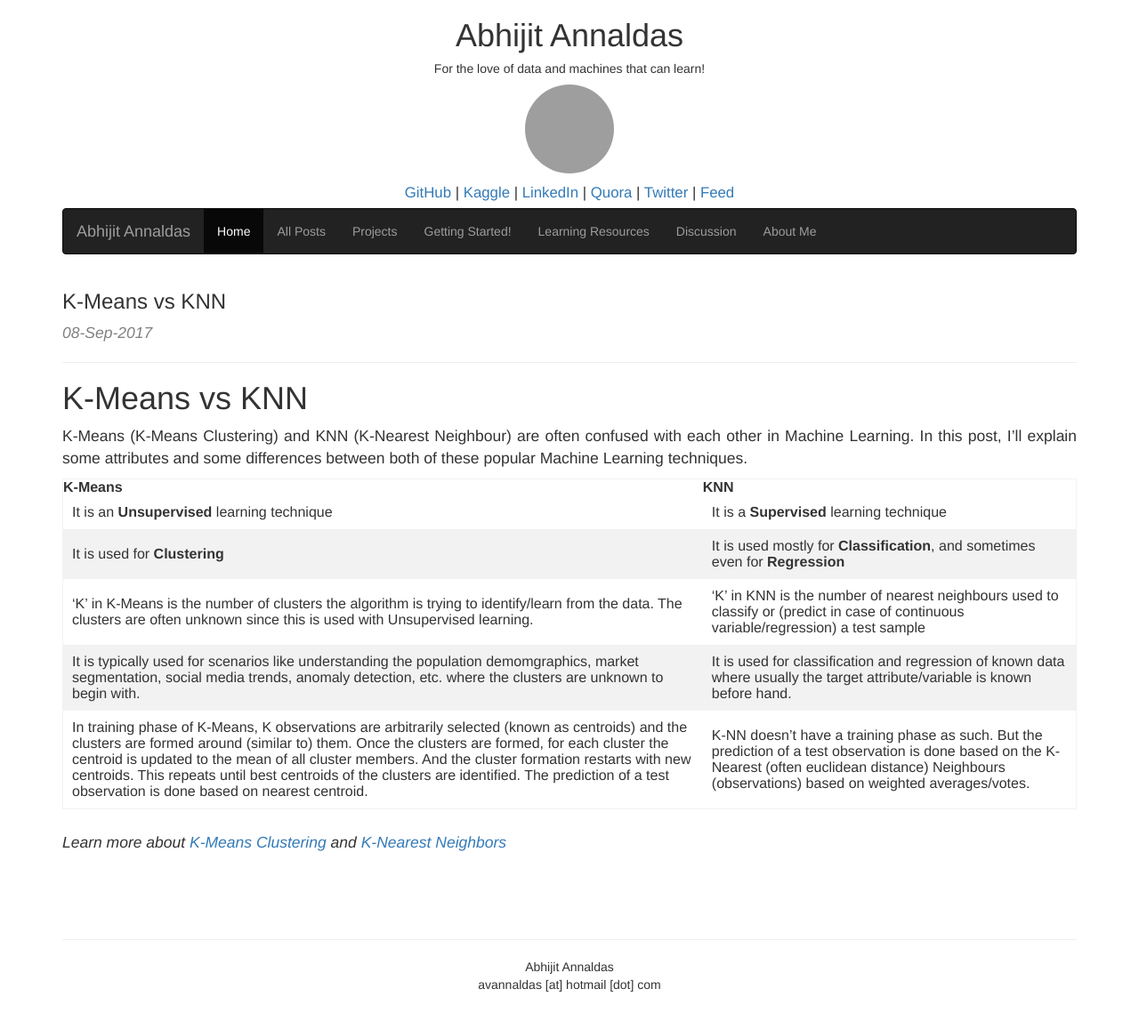
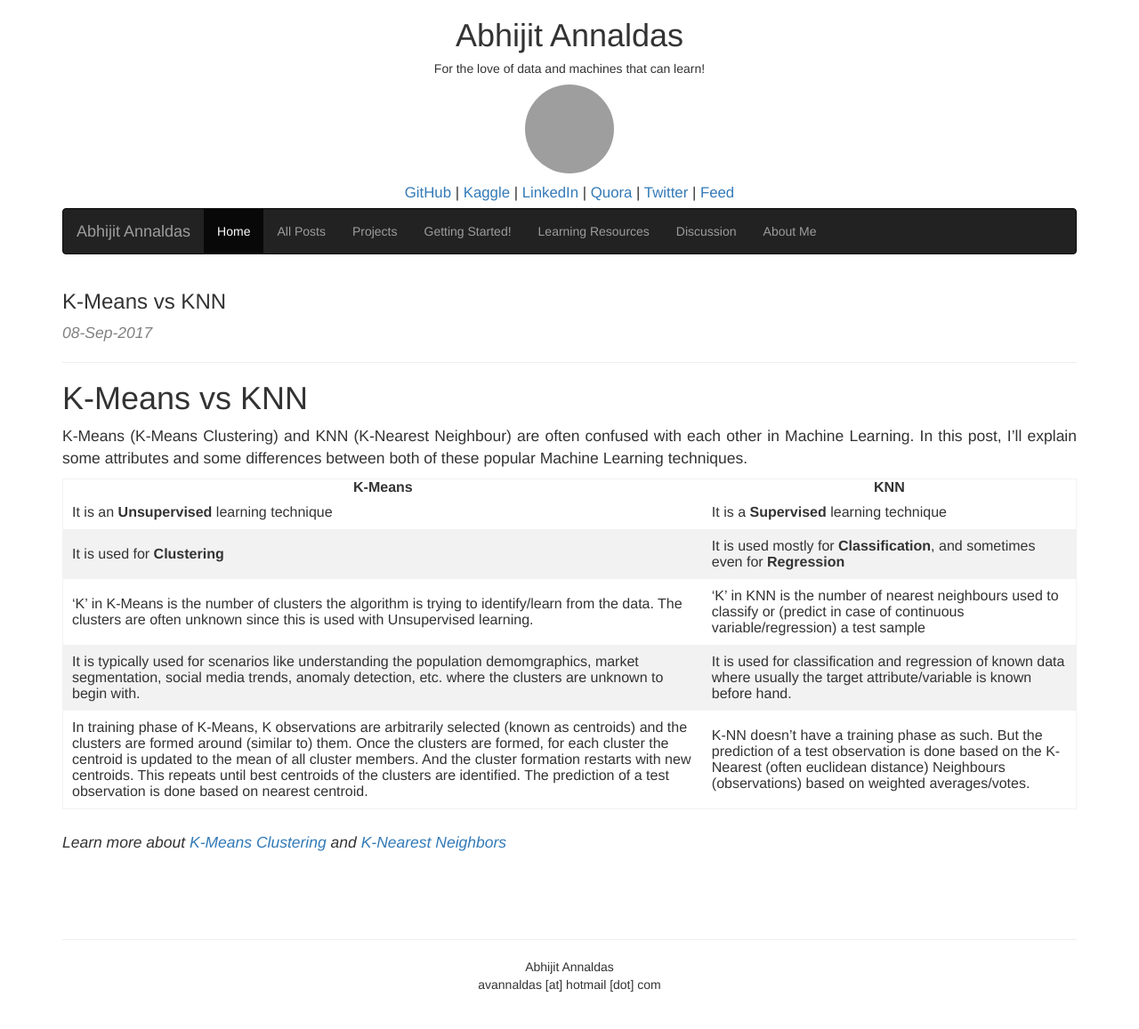
Before and after one commit to devm1023/ML_project, a Jekyll site: the page built from _posts/2017-09-23-kmeans-vs-knn-in-machine-learning.markdown, in a window 1280 px wide. Shown: the whole page at 89% size. Built offline with Jekyll 4.4.1, drawn with Linux system fonts in a browser that asks for light colours; nearby versions of some CDN libraries; comment, search, counter and statistics services are not loaded; grey boxes are pictures that could not be loaded.

Commit message:
Update style.css

```diff
--- a/css/style.css
+++ b/css/style.css
@@ -23,6 +23,13 @@ table {
   border: solid 1px #f2f2f2;
 }
 
+table th {
+  display: table-cell;
+  vertical-align: inherit;
+  font-weight: bold;
+  text-align: center;
+}
+
 table td {
   padding: 10px;
 }
```
